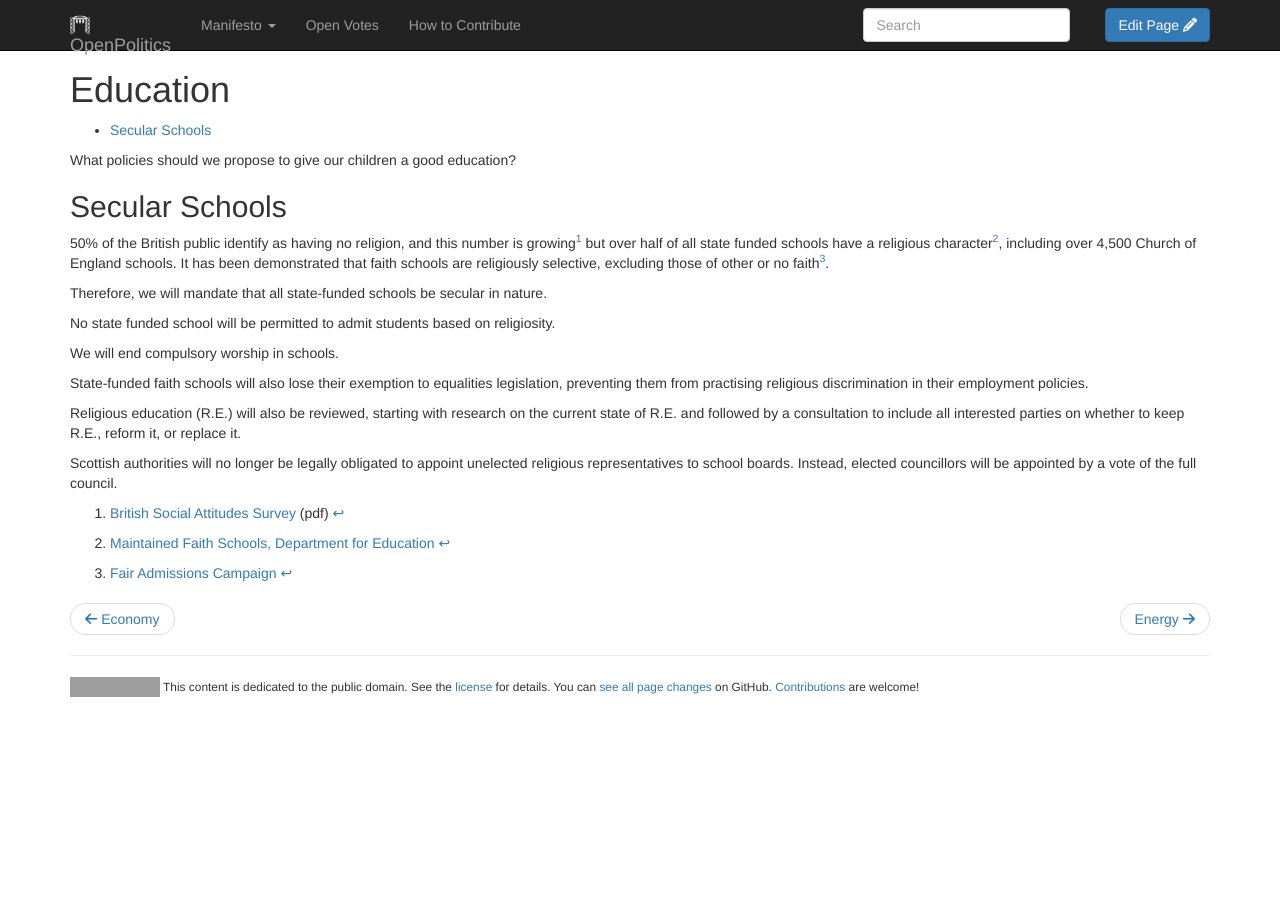
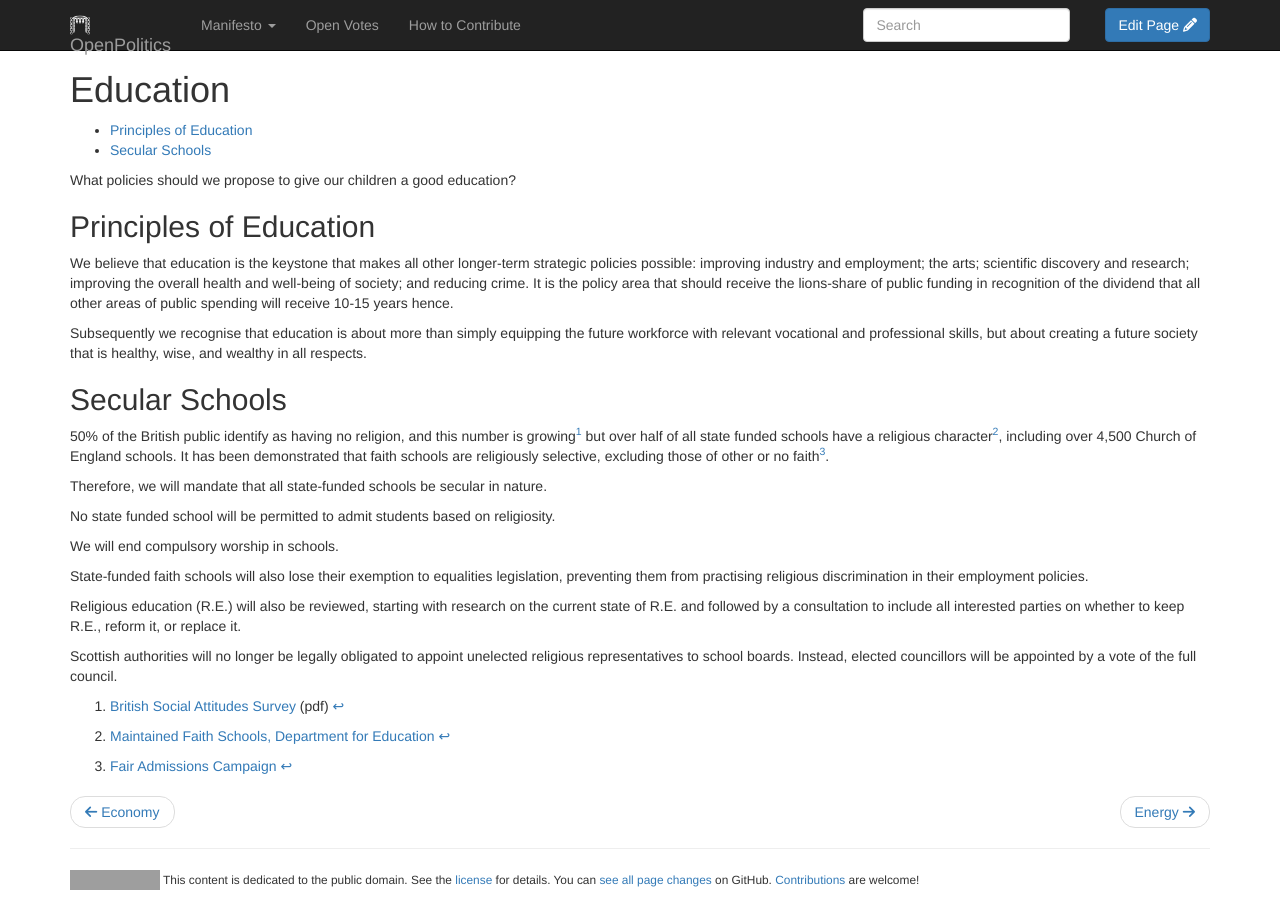
Before and after one commit to openpolitics/manifesto, a Jekyll site: the page built from manifesto/education.md, in a window 1280 px wide. Built offline with Jekyll 4.4.1, drawn with Linux system fonts in a browser that asks for light colours; nearby versions of some CDN libraries; library files that are not in the unit come from our copies; grey boxes are pictures that could not be loaded.

Commit message:
Principles of Education

```diff
--- a/manifesto/education.md
+++ b/manifesto/education.md
@@ -3,10 +3,17 @@ title: Education
 layout: policy
 published: true
 ---
+
 * table of contents
 {:toc}
 
 What policies should we propose to give our children a good education?
+
+## Principles of Education
+
+We believe that education is the keystone that makes all other longer-term strategic policies possible: improving industry and employment; the arts; scientific discovery and research; improving the overall health and well-being of society; and reducing crime. It is the policy area that should receive the lions-share of public funding in recognition of the dividend that all other areas of public spending will receive 10-15 years hence.
+
+Subsequently we recognise that education is about more than simply equipping the future workforce with relevant vocational and professional skills, but about creating a future society that is healthy, wise, and wealthy in all respects.
 
 ## Secular Schools
 
```
